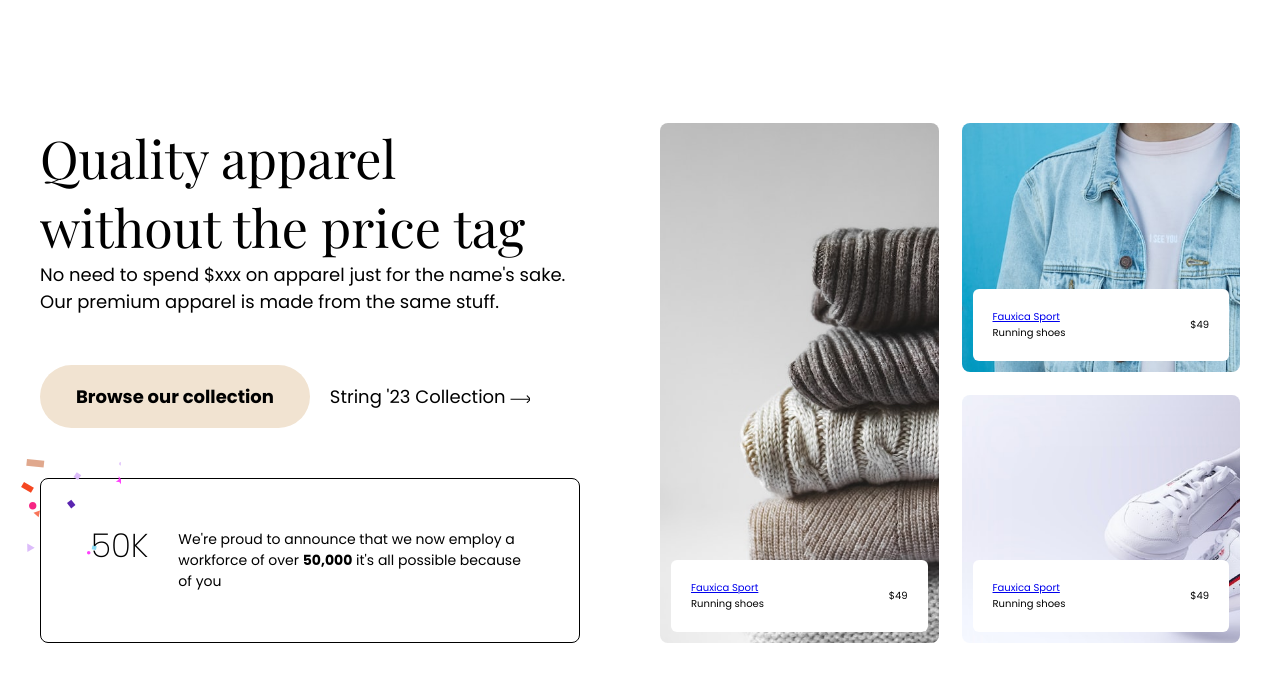
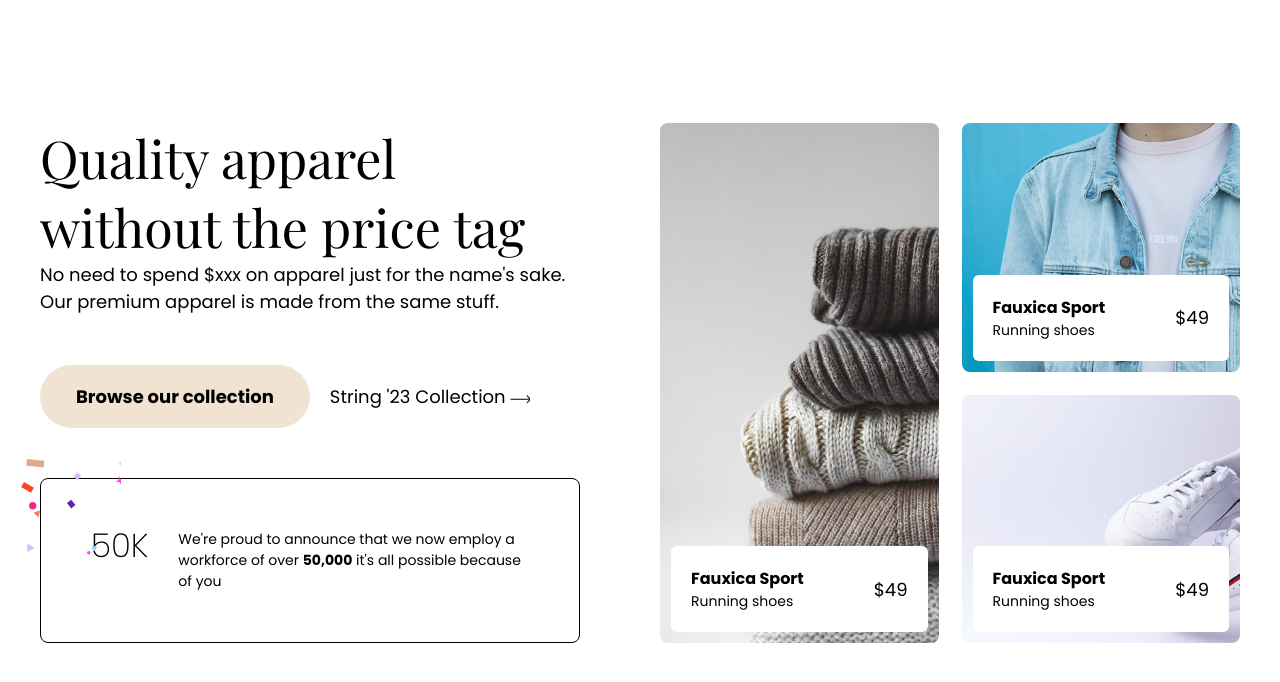
Before and after one commit to ndrsov/Fauxica, a plain HTML site: page index.html in a window 1280 px wide. Shown: the part 92-774 px from the top of the page. Drawn offline with nearby package versions, Linux system fonts and the light colour scheme.

Commit message:
Add text style for card details

```diff
--- a/css/main.css
+++ b/css/main.css
@@ -211,3 +211,19 @@ p.details {
   align-items: center;
   justify-content: space-between;
 }
+
+.card-details a {
+  color: black;
+  text-decoration: none;
+  font-size: 1.6rem;
+  font-weight: bold;
+}
+
+.card-details p {
+  font-size: 1.4rem;
+  margin: 0;
+}
+
+p.product-price {
+  font-size: 1.8rem;
+}
```
